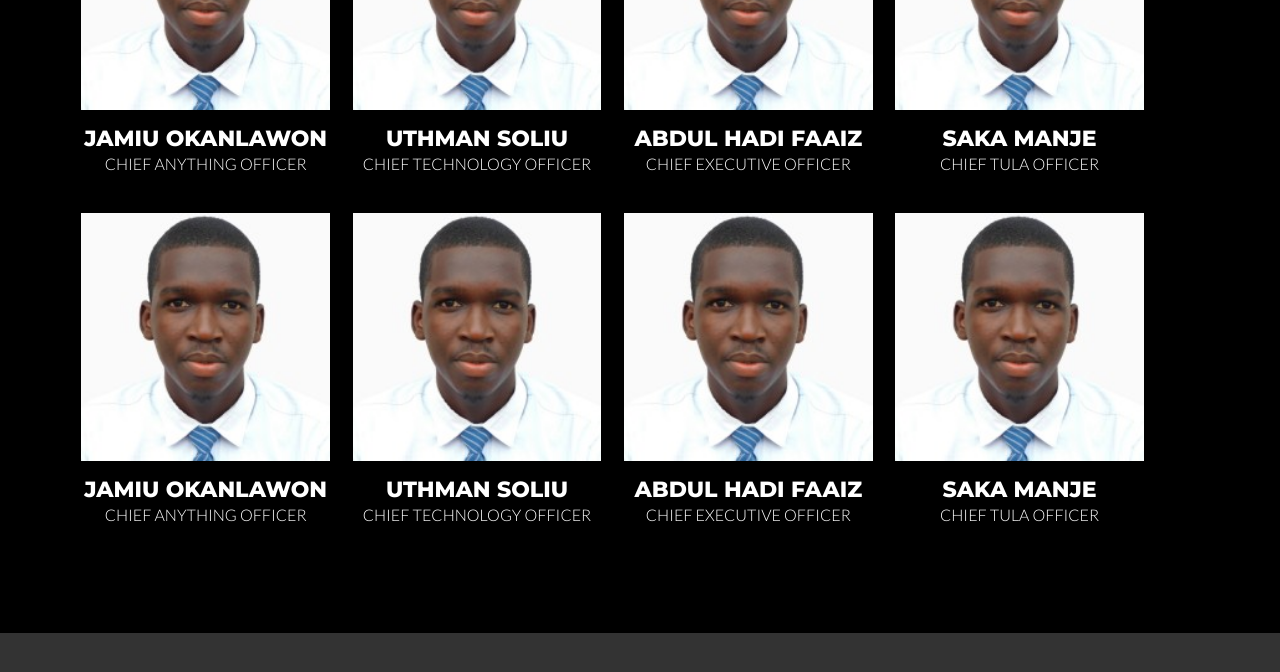
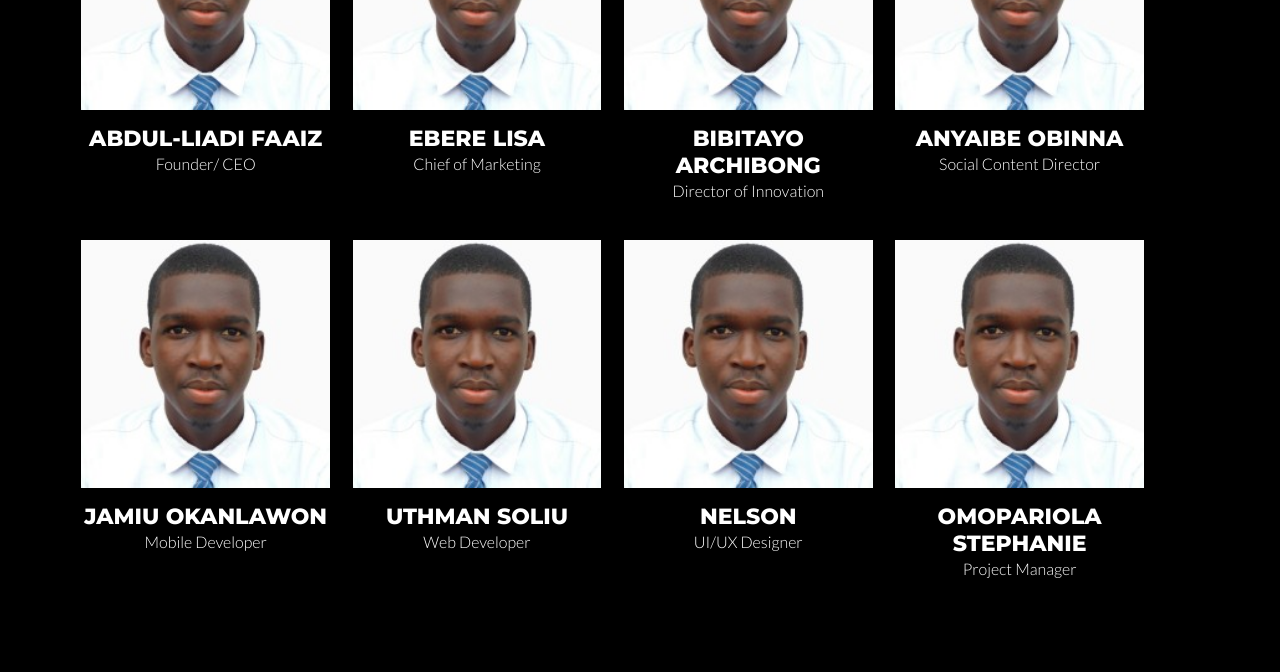
Before and after one commit to developerjamiu/Phoenix, a plain HTML site: page about.html in a window 1280 px wide. Shown: the part 2120-2792 px from the top of the page. Drawn offline with Linux system fonts and the light colour scheme.

Commit message:
Adjusted the Meet The Team Section

```diff
--- a/about.html
+++ b/about.html
@@ -152,37 +152,37 @@
         <div class="col span-1-of-4 box" style="text-align: center;">
           <img src="resources/img/jamiu.jpg" alt="Jamiu" width="100%" />
           <h3 style="font-size: 110%; font-weight: bold; margin: 10px 0 0 0;">
-            Jamiu Okanlawon
+            Abdul-Liadi Faaiz
           </h3>
           <p style="font-family: 'Lato', 'Arial', sans-serif; font-size: 80%;">
-            CHIEF ANYTHING OFFICER
+            Founder/ CEO
           </p>
         </div>
         <div class="col span-1-of-4 box" style="text-align: center;">
           <img src="resources/img/jamiu.jpg" alt="Jamiu" width="100%" />
           <h3 style="font-size: 110%; font-weight: bold; margin: 10px 0 0 0;">
-            Uthman Soliu
+            Ebere Lisa
           </h3>
           <p style="font-family: 'Lato', 'Arial', sans-serif; font-size: 80%;">
-            CHIEF TECHNOLOGY OFFICER
+            Chief of Marketing
           </p>
         </div>
         <div class="col span-1-of-4 box" style="text-align: center;">
           <img src="resources/img/jamiu.jpg" alt="Jamiu" width="100%" />
           <h3 style="font-size: 110%; font-weight: bold; margin: 10px 0 0 0;">
-            Abdul Hadi Faaiz
+            Bibitayo Archibong
           </h3>
           <p style="font-family: 'Lato', 'Arial', sans-serif; font-size: 80%;">
-            CHIEF EXECUTIVE OFFICER
+            Director of Innovation
           </p>
         </div>
         <div class="col span-1-of-4 box" style="text-align: center;">
           <img src="resources/img/jamiu.jpg" alt="Jamiu" width="100%" />
           <h3 style="font-size: 110%; font-weight: bold; margin: 10px 0 0 0;">
-            Saka Manje
+            Anyaibe Obinna
           </h3>
           <p style="font-family: 'Lato', 'Arial', sans-serif; font-size: 80%;">
-            CHIEF TULA OFFICER
+            Social Content Director
           </p>
         </div>
       </div>
@@ -193,7 +193,7 @@
             Jamiu Okanlawon
           </h3>
           <p style="font-family: 'Lato', 'Arial', sans-serif; font-size: 80%;">
-            CHIEF ANYTHING OFFICER
+            Mobile Developer
           </p>
         </div>
         <div class="col span-1-of-4 box" style="text-align: center;">
@@ -202,25 +202,25 @@
             Uthman Soliu
           </h3>
           <p style="font-family: 'Lato', 'Arial', sans-serif; font-size: 80%;">
-            CHIEF TECHNOLOGY OFFICER
+            Web Developer
           </p>
         </div>
         <div class="col span-1-of-4 box" style="text-align: center;">
           <img src="resources/img/jamiu.jpg" alt="Jamiu" width="100%" />
           <h3 style="font-size: 110%; font-weight: bold; margin: 10px 0 0 0;">
-            Abdul Hadi Faaiz
+            Nelson
           </h3>
           <p style="font-family: 'Lato', 'Arial', sans-serif; font-size: 80%;">
-            CHIEF EXECUTIVE OFFICER
+            UI/UX Designer
           </p>
         </div>
         <div class="col span-1-of-4 box" style="text-align: center;">
           <img src="resources/img/jamiu.jpg" alt="Jamiu" width="100%" />
           <h3 style="font-size: 110%; font-weight: bold; margin: 10px 0 0 0;">
-            Saka Manje
+            Omopariola Stephanie
           </h3>
           <p style="font-family: 'Lato', 'Arial', sans-serif; font-size: 80%;">
-            CHIEF TULA OFFICER
+            Project Manager
           </p>
         </div>
       </div>
```
Also changed, not shown: 1 other file.
